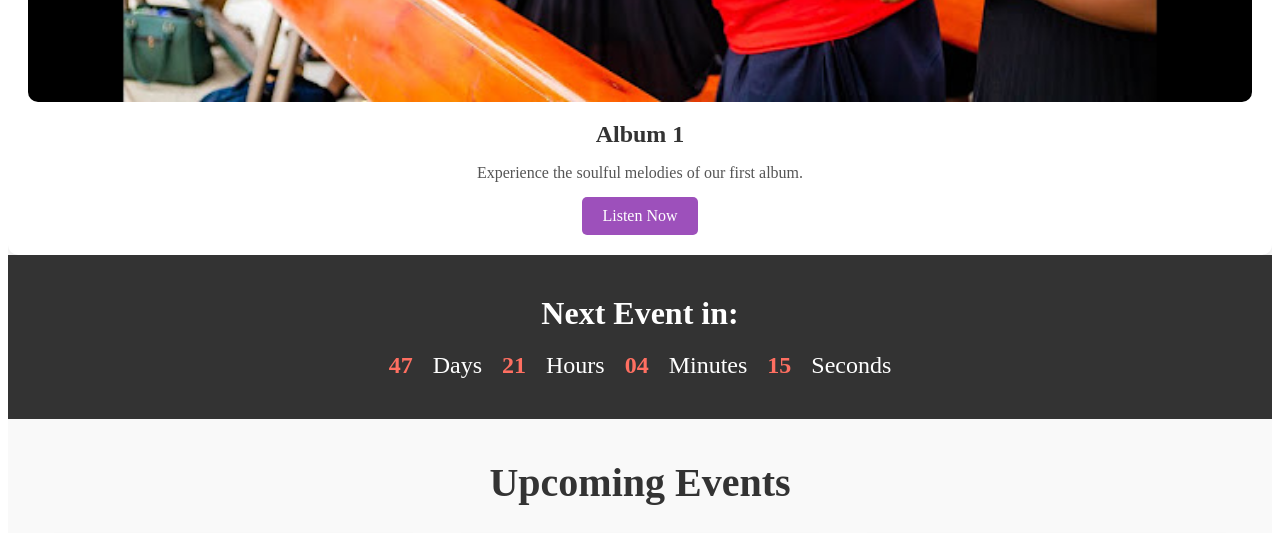
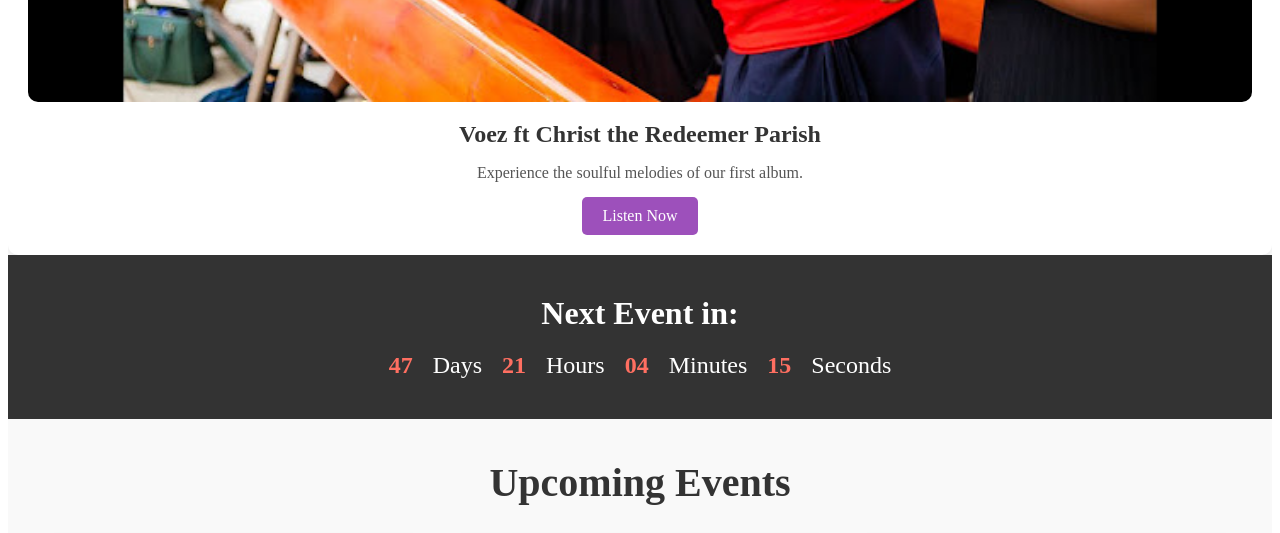
Before and after one commit to Godfrey-cyber23/voez-website, a plain HTML site: page index.html in a window 1280 px wide. Shown: the part 3020-3553 px from the top of the page. Drawn offline with Linux system fonts and the light colour scheme; no server answers.

```diff
--- a/index.html
+++ b/index.html
@@ -96,7 +96,7 @@
     <div class="music-grid">
       <div class="music-card">
         <img src="images/hq720.jpg" alt="Album 1">
-        <h3>Album 1</h3>
+        <h3>Voez ft Christ the Redeemer Parish</h3>
         <p>Experience the soulful melodies of our first album.</p>
         <a href="music.html" class="cta-button">Listen Now</a>
       </div>
```
